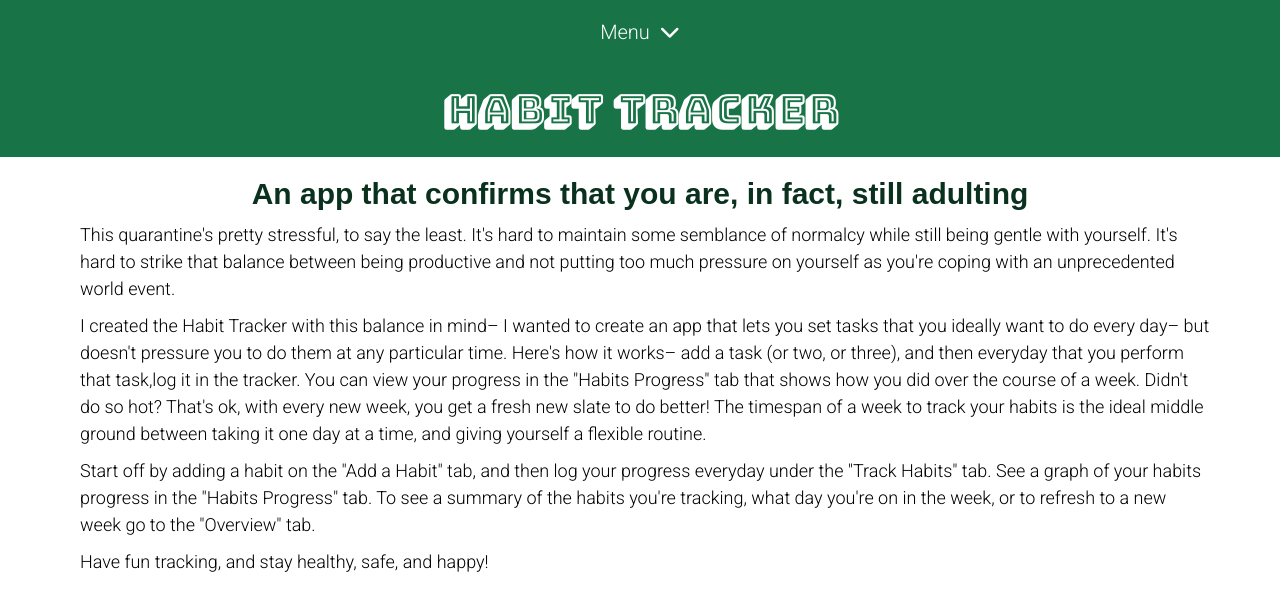
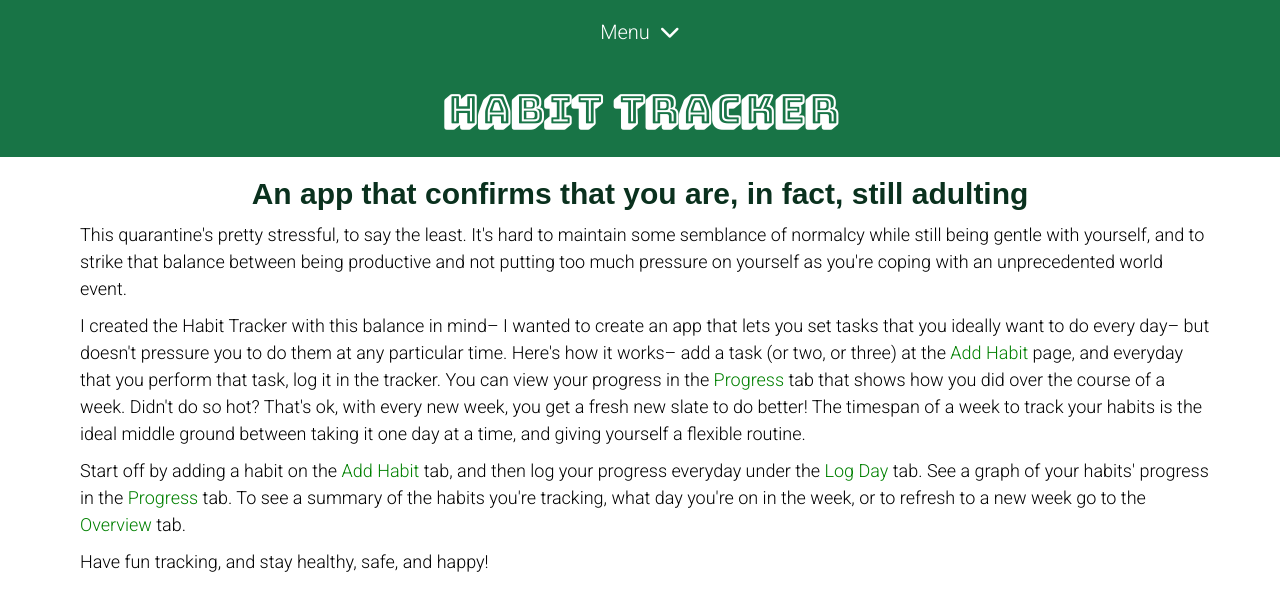
Before and after one commit to authriya/Habit-Tracker, a React (Create React App) app: page / in a window 1280 px wide. Shown: the top 610 px of the page. Built offline with nearby package versions, Linux system fonts and the light colour scheme; no server answers.

Commit message:
cleaning up code

```diff
--- a/src/App.js
+++ b/src/App.js
@@ -14,7 +14,6 @@ import DaysApiService from './Services/days-api-service'
 import HabitsHistoryApiService from './Services/habitshistory-api-service'
 import Collapsible from 'react-collapsible'
 import './App.css'
-import dummyStore from './dummy-store';
 
 class App extends React.Component {
   state = {
--- a/src/Habit/Edit-Habit.js
+++ b/src/Habit/Edit-Habit.js
@@ -1,5 +1,4 @@
 import React from 'react';
-import {findHabit} from '../Habits-Helpers'
 import ApiContext from '../ApiContext'
 import HabitsApiService from '../Services/habits-api-service';
 
--- a/src/Landing-Page/Landing-Page.css
+++ b/src/Landing-Page/Landing-Page.css
@@ -15,6 +15,10 @@
     line-height: 1.5
   }
 
+  p.app_summary a {
+    color: green
+  }
+
   @media only screen and (min-width: 533px) {
     .subheading {
       font-size: 30px;
--- a/src/Landing-Page/Landing-Page.js
+++ b/src/Landing-Page/Landing-Page.js
@@ -1,4 +1,5 @@
 import React from 'react';
+import {Link} from 'react-router-dom'
 import './Landing-Page.css'
 
 class LandingPage extends React.Component {
@@ -6,9 +7,9 @@ class LandingPage extends React.Component {
         return(
             <div className="Landing_Page">
                     <h2 className="subheading">An app that confirms that you are, in fact, still adulting</h2>
-                    <p className="app_summary">This quarantine's pretty stressful, to say the least. It's hard to maintain some semblance of normalcy while still being gentle with yourself. It's hard to strike that balance between being productive and not putting too much pressure on yourself as you're coping with an unprecedented world event.</p>
-                    <p className= "app_summary">I created the Habit Tracker with this balance in mind– I wanted to create an app that lets you set tasks that you ideally want to do every day– but doesn't pressure you to do them at any particular time. Here's how it works– add a task (or two, or three), and then everyday that you perform that task,log it in the tracker. You can view your progress in the "Habits Progress" tab that shows how you did over the course of a week. Didn't do so hot? That's ok, with every new week, you get a fresh new slate to do better! The timespan of a week to track your habits is the ideal middle ground between taking it one day at a time, and giving yourself a flexible routine. </p>
-                    <p className= "app_summary"> Start off by adding a habit on the "Add a Habit" tab, and then log your progress everyday under the "Track Habits" tab. See a graph of your habits progress in the "Habits Progress" tab. To see a summary of the habits you're tracking, what day you're on in the week, or to refresh to a new week go to the "Overview" tab.</p>
+                    <p className="app_summary">This quarantine's pretty stressful, to say the least. It's hard to maintain some semblance of normalcy while still being gentle with yourself, and to strike that balance between being productive and not putting too much pressure on yourself as you're coping with an unprecedented world event.</p>
+                    <p className= "app_summary">I created the Habit Tracker with this balance in mind– I wanted to create an app that lets you set tasks that you ideally want to do every day– but doesn't pressure you to do them at any particular time. Here's how it works– add a task (or two, or three) at the <Link to ='/add-habit'>Add Habit</Link> page, and everyday that you perform that task, log it in the tracker. You can view your progress in the <Link to ="/progress">Progress</Link> tab that shows how you did over the course of a week. Didn't do so hot? That's ok, with every new week, you get a fresh new slate to do better! The timespan of a week to track your habits is the ideal middle ground between taking it one day at a time, and giving yourself a flexible routine. </p>
+                    <p className= "app_summary"> Start off by adding a habit on the <Link to ="/add-habit">Add Habit</Link> tab, and then log your progress everyday under the <Link to ="log-day">Log Day</Link> tab. See a graph of your habits' progress in the <Link to ="/progress">Progress</Link> tab. To see a summary of the habits you're tracking, what day you're on in the week, or to refresh to a new week go to the <Link to ="/overview">Overview</Link> tab.</p>
                     <p className= "app_summary">Have fun tracking, and stay healthy, safe, and happy!</p>
             </div>
         )
--- a/src/Overview/Overview.css
+++ b/src/Overview/Overview.css
@@ -3,7 +3,7 @@
     font-family: 'Alegreya Sans', sans-serif;
   }
 
-  .habits_section, .day_number, .success_section{
+  .habits_section, .day_number{
     padding-left: 30px;
     padding-bottom: 20px;
     padding-top: 20px;
@@ -23,10 +23,6 @@
 
   input.overview_button[type='button'] {
     margin: 20px 0px;
-  }
-
-  div.success_section {
-    background-color: lightgray
   }
 
   h3.subheading_overview, h4.habit_best, h4.on_day, h5.consistency, p.day_warning, p.habit_warning {
@@ -83,3 +79,14 @@
       font-size: 18px;
     }
   }
+  @media only screen and (min-width: 700px) {
+    div.parent {
+      padding: 20px;
+      height: 100%;
+    }
+    div.child {
+      width: 50%;
+      float: left;
+      padding: 20px;
+    }
+  }
--- a/src/Overview/Overview.js
+++ b/src/Overview/Overview.js
@@ -48,8 +48,8 @@ class Overview extends React.Component {
         return(
             <div className="Overview">
                 <div className ="page_title"><h2 className="title">Your Overview</h2></div>
-                <div className="overview_main">
-                    <div className="habits_section">
+                <div className ="parent">
+                    <div className="habits_section child">
                         <h3 className="subheading_overview"> Habits </h3>
                         <ul className="habits_list">
                             {habits.map(habit =>
@@ -61,7 +61,7 @@ class Overview extends React.Component {
                             <input type="button" value ="Delete All Habits" className="overview_button delete" onClick={this.handleDeleteHabits}/>
                         </ul>
                     </div>
-                    <div className="day_number">
+                    <div className="day_number child">
                         <h3 className="subheading_overview"> On Day: </h3>
                         <h4 className="on_day"> {day} </h4>
                         {dayWarning}
```
Also changed, not shown: public/index.html (+0 -23 lines), public/logo192.png (deleted), public/logo512.png (deleted).
